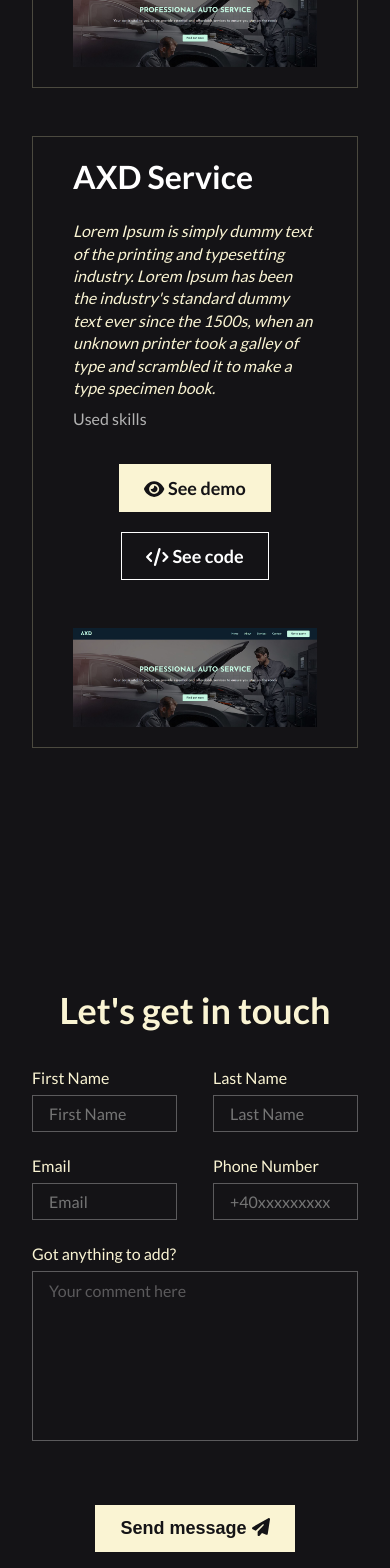
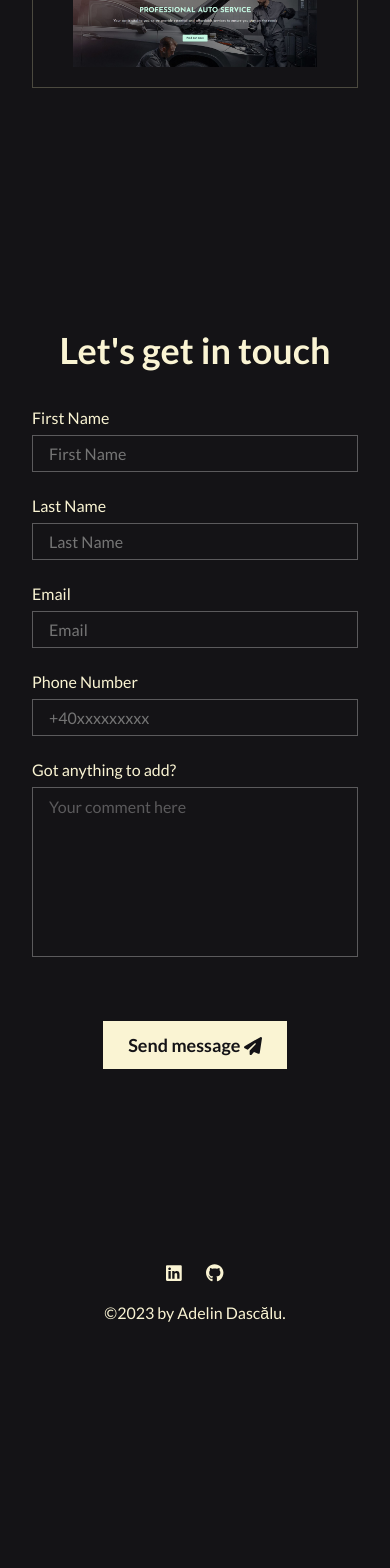
Before and after one commit to adelindascalu/adelin-portfolio, a React (Create React App) app: page / in a window 390 px wide. Shown: the part 3040-4608 px from the top of the page. After the commit the page ends 4411 px from the top, so only its background shows below. Built offline with nearby package versions, Linux system fonts and the light colour scheme; no server answers.

Commit message:
Small improvements

```diff
--- a/src/components/About/About.css
+++ b/src/components/About/About.css
@@ -36,8 +36,4 @@
   .about {
     grid-template-columns: 1fr;
   }
-  .resume-btn {
-    display: block;
-    margin: 0 auto;
-  }
 }
--- a/src/components/Contact/ContactForm.css
+++ b/src/components/Contact/ContactForm.css
@@ -60,4 +60,15 @@
 .btn-submit {
   display: block;
   margin: 0 auto;
+  font-family: inherit;
 }
+
+@media (max-width: 31em) {
+  .cta-form {
+    grid-template-columns: 1fr;
+  }
+
+  .text-area-container {
+    grid-column: span 1;
+  }
+}
--- a/src/components/ReusableComponents/ProjectCard.js
+++ b/src/components/ReusableComponents/ProjectCard.js
@@ -46,11 +46,4 @@ const projects = [
     link: "https://axd-service.netlify.app/",
     code: "https://github.com/adelindascalu/auto-service-website",
   },
-  {
-    title: "AXD Service",
-    description:
-      "Lorem Ipsum is simply dummy text of the printing and typesetting industry. Lorem Ipsum has been the industry's standard dummy text ever since the 1500s, when an unknown printer took a galley of type and scrambled it to make a type specimen book.",
-    skills: "Used skills",
-    image: axdService,
-  },
 ];
```
